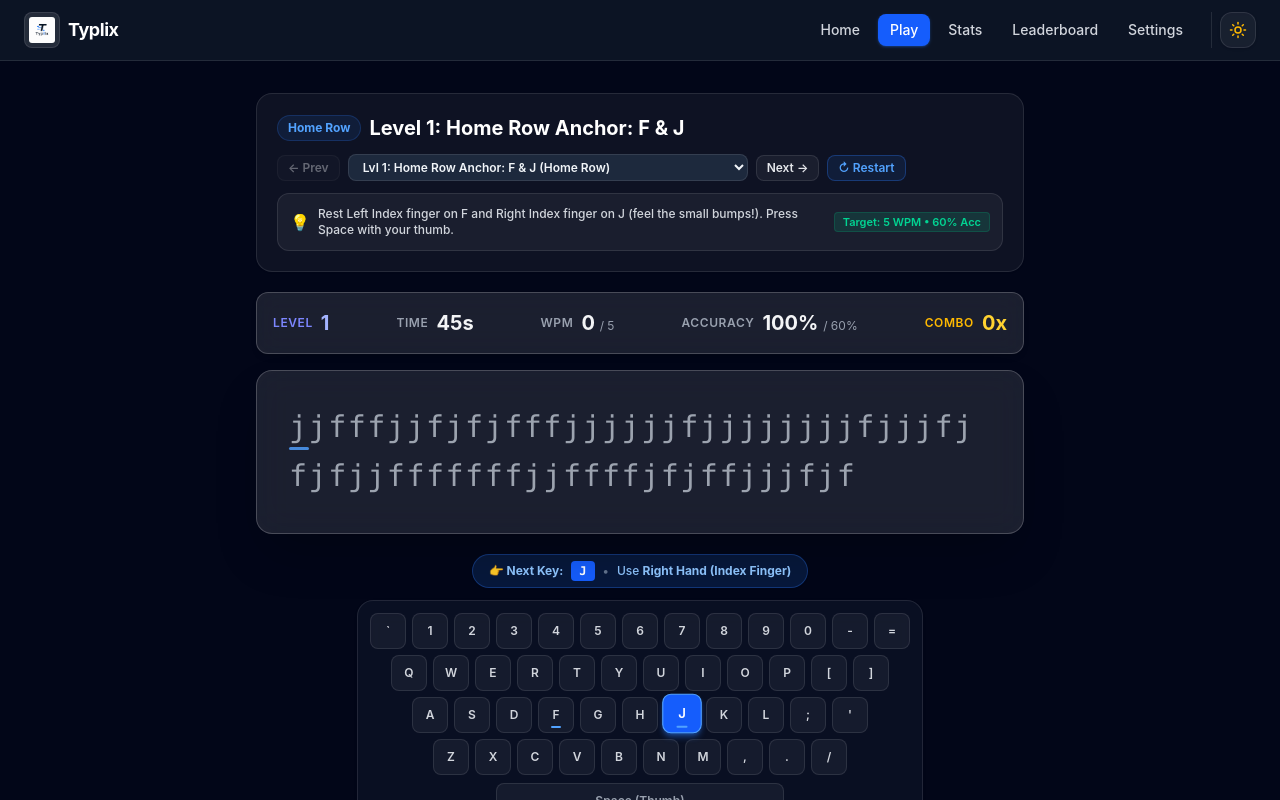
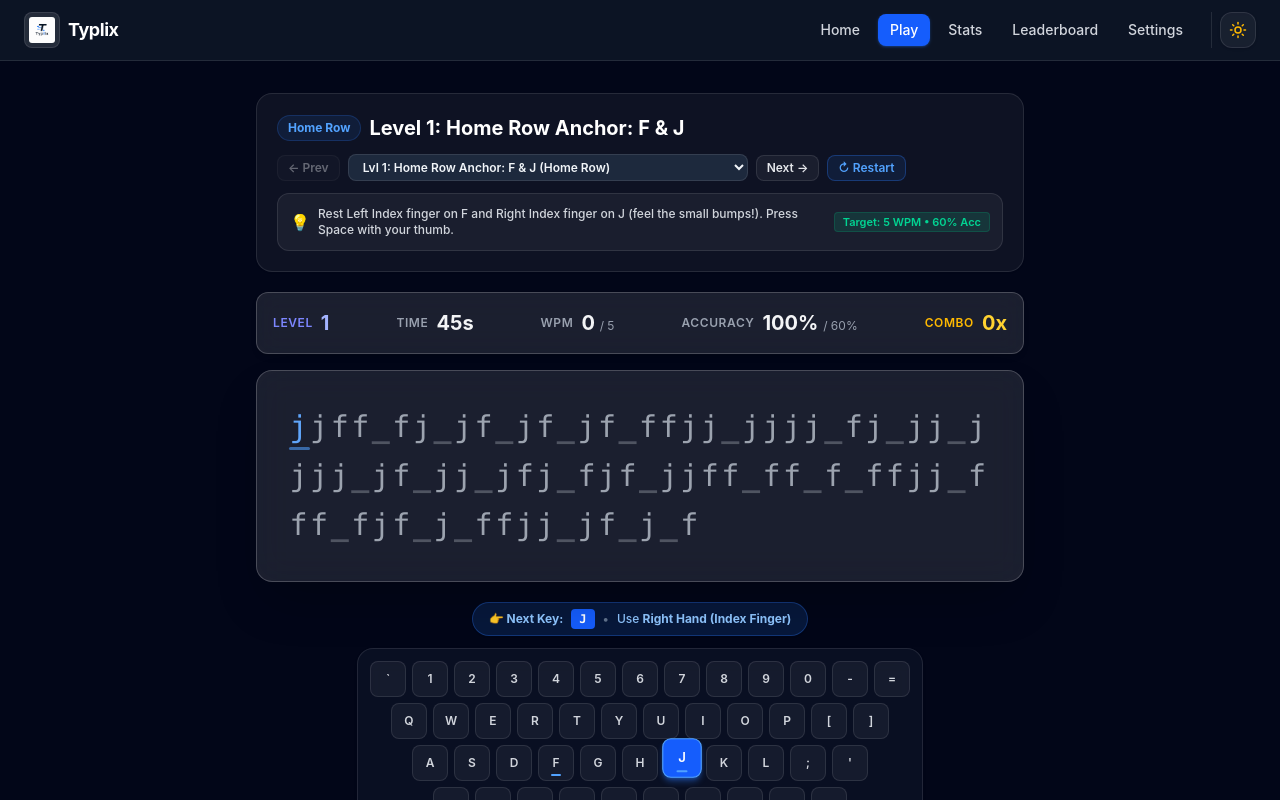
Before and after one commit to premsagarpandey/Typing-Game, a React (Vite) app: page /game in a window 1280 px wide. Shown: the top 800 px of the page. Built offline with nearby package versions, Linux system fonts and the light colour scheme.

Commit message:
feat: show '_' sign indicator for space characters in typing area

```diff
--- a/src/components/game/TypingArea.tsx
+++ b/src/components/game/TypingArea.tsx
@@ -96,9 +96,10 @@ export default function TypingArea({
             const isCorrect = isTyped && typedText[index] === char;
             const isError = isTyped && !isCorrect;
             const isCurrent = index === typedText.length;
+            const isSpace = char === ' ';
 
             return (
-              <span key={index} className="relative inline-flex justify-center">
+              <span key={index} className="relative inline-flex justify-center items-baseline px-[0.5px]">
                 {isCurrent && (
                   <motion.span
                     layoutId="caret"
@@ -118,15 +119,21 @@ export default function TypingArea({
                       ? (isDark ? '#f87171' : '#dc2626')
                       : isCorrect
                       ? (isDark ? '#4ade80' : '#16a34a')
+                      : isCurrent
+                      ? (isDark ? '#60a5fa' : '#2563eb')
                       : (isDark ? '#9ca3af' : '#94a3b8'),
                     scale: isTyped ? [1, 1.1, 1] : 1,
                   }}
                   transition={{ duration: 0.15 }}
-                  className={`transition-colors ${isError && char === ' ' ? 'bg-red-500/30' : ''} ${
-                    isError ? 'bg-red-500/20 rounded-sm' : ''
+                  className={`transition-colors ${
+                    isError ? 'bg-red-500/20 dark:bg-red-500/30 rounded-xs px-0.5' : ''
+                  } ${
+                    isSpace && !isTyped && !isCurrent ? 'opacity-40 font-semibold' : ''
+                  } ${
+                    isSpace && isCurrent ? 'font-bold scale-110' : ''
                   }`}
                 >
-                  {char === ' ' && isError ? '\u00A0' : char}
+                  {isSpace ? '_' : char}
                 </motion.span>
               </span>
             );
```
